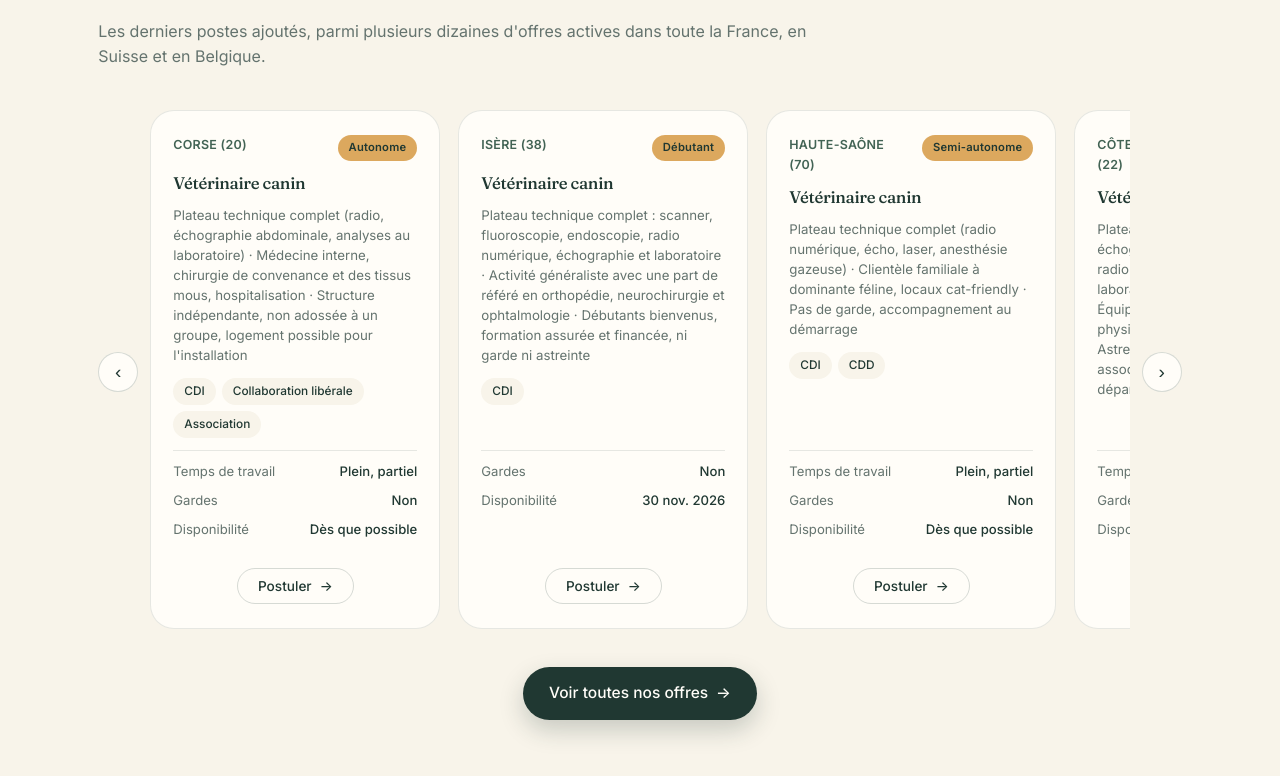
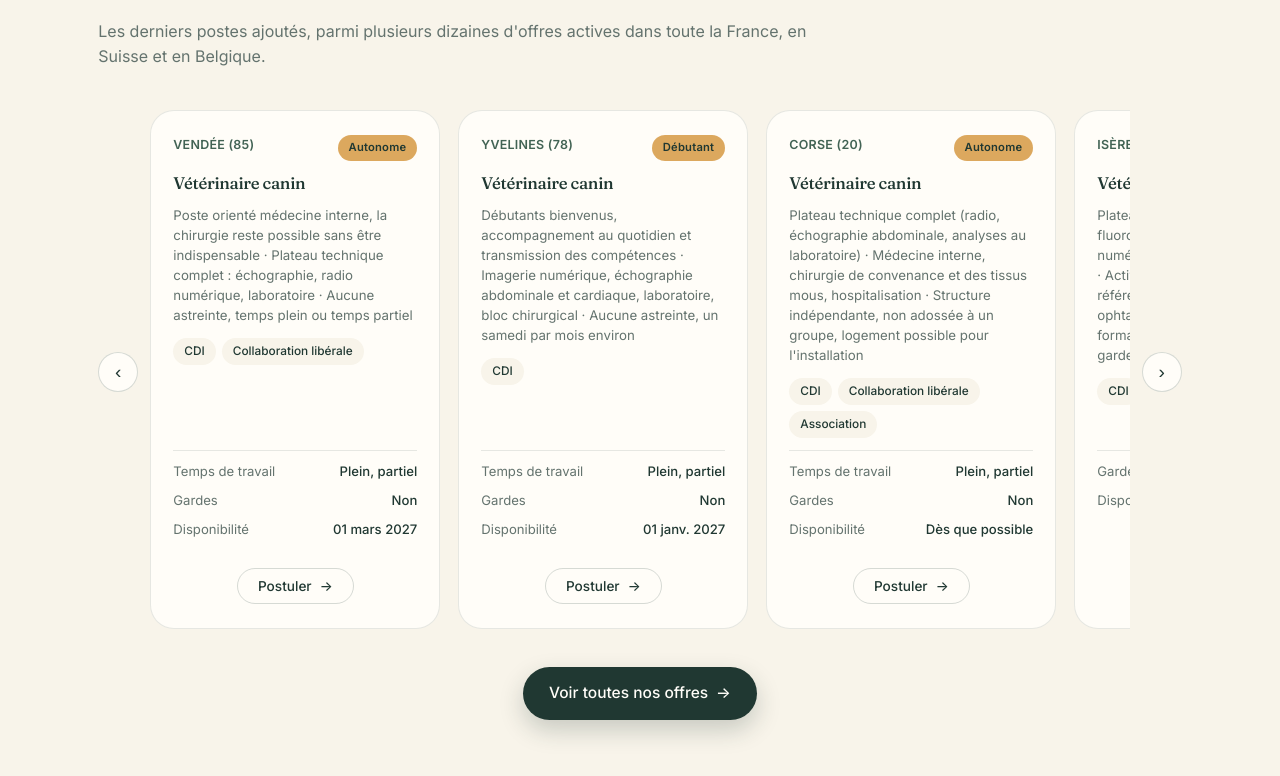
Before and after one commit to Cleuteu/sarecrute, a plain HTML site: page index.html in a window 1280 px wide. Shown: the part 960-1736 px from the top of the page. Drawn offline with Linux system fonts and the light colour scheme.

Commit message:
Mise à jour des offres et des candidats — 2026-11-24 01:16 (routine)

```diff
--- a/index.html
+++ b/index.html
@@ -1689,6 +1689,36 @@
 
             <article class="offre-teaser-card">
               <div class="offre-teaser-head">
+                <span class="offre-loc">Vendée (85)</span>
+                <span class="offre-teaser-badge-corner">Autonome</span>
+              </div>
+              <h3>Vétérinaire canin</h3>
+              <p class="offre-teaser-desc">Poste orienté médecine interne, la chirurgie reste possible sans être indispensable · Plateau technique complet : échographie, radio numérique, laboratoire · Aucune astreinte, temps plein ou temps partiel</p>
+              <div class="offre-teaser-badges">
+                <span class="offre-teaser-badge">CDI</span><span class="offre-teaser-badge">Collaboration libérale</span>
+              </div>
+              <div class="offre-teaser-fields">
+                <div class="offre-teaser-field"><span>Temps de travail</span><strong>Plein, partiel</strong></div><div class="offre-teaser-field"><span>Gardes</span><strong>Non</strong></div><div class="offre-teaser-field"><span>Disponibilité</span><strong>01 mars 2027</strong></div>
+              </div>
+              <button type="button" class="btn btn-secondary" data-offre-ref="xRWKY0">Postuler <span class="btn-arrow">→</span></button>
+            </article>
+            <article class="offre-teaser-card">
+              <div class="offre-teaser-head">
+                <span class="offre-loc">Yvelines (78)</span>
+                <span class="offre-teaser-badge-corner">Débutant</span>
+              </div>
+              <h3>Vétérinaire canin</h3>
+              <p class="offre-teaser-desc">Débutants bienvenus, accompagnement au quotidien et transmission des compétences · Imagerie numérique, échographie abdominale et cardiaque, laboratoire, bloc chirurgical · Aucune astreinte, un samedi par mois environ</p>
+              <div class="offre-teaser-badges">
+                <span class="offre-teaser-badge">CDI</span>
+              </div>
+              <div class="offre-teaser-fields">
+                <div class="offre-teaser-field"><span>Temps de travail</span><strong>Plein, partiel</strong></div><div class="offre-teaser-field"><span>Gardes</span><strong>Non</strong></div><div class="offre-teaser-field"><span>Disponibilité</span><strong>01 janv. 2027</strong></div>
+              </div>
+              <button type="button" class="btn btn-secondary" data-offre-ref="l4EJ9E">Postuler <span class="btn-arrow">→</span></button>
+            </article>
+            <article class="offre-teaser-card">
+              <div class="offre-teaser-head">
                 <span class="offre-loc">Corse (20)</span>
                 <span class="offre-teaser-badge-corner">Autonome</span>
               </div>
@@ -1731,36 +1761,6 @@
                 <div class="offre-teaser-field"><span>Temps de travail</span><strong>Plein, partiel</strong></div><div class="offre-teaser-field"><span>Gardes</span><strong>Non</strong></div><div class="offre-teaser-field"><span>Disponibilité</span><strong>Dès que possible</strong></div>
               </div>
               <button type="button" class="btn btn-secondary" data-offre-ref="NTd5Tc">Postuler <span class="btn-arrow">→</span></button>
-            </article>
-            <article class="offre-teaser-card">
-              <div class="offre-teaser-head">
-                <span class="offre-loc">Côtes-d'Armor (22)</span>
-                <span class="offre-teaser-badge-corner">Semi-autonome</span>
-              </div>
-              <h3>Vétérinaire canin</h3>
-              <p class="offre-teaser-desc">Plateau technique complet : échographie abdominale et cardiaque, radio numérique, endoscopie, laboratoire, anesthésie gazeuse · Équipe pluridisciplinaire, centre de physiothérapie avec tapis immergé · Astreintes régulées par plateforme, association possible à terme, dépannage logement à l'arrivée</p>
-              <div class="offre-teaser-badges">
-
-              </div>
-              <div class="offre-teaser-fields">
-                <div class="offre-teaser-field"><span>Temps de travail</span><strong>Plein, partiel</strong></div><div class="offre-teaser-field"><span>Gardes</span><strong>Oui</strong></div><div class="offre-teaser-field"><span>Disponibilité</span><strong>Dès que possible</strong></div>
-              </div>
-              <button type="button" class="btn btn-secondary" data-offre-ref="xPLMFL">Postuler <span class="btn-arrow">→</span></button>
-            </article>
-            <article class="offre-teaser-card">
-              <div class="offre-teaser-head">
-                <span class="offre-loc">Côtes-d'Armor (22)</span>
-                <span class="offre-teaser-badge-corner">Autonome</span>
-              </div>
-              <h3>Vétérinaire rural</h3>
-              <p class="offre-teaser-desc">Plateau technique rural complet, laboratoire avec laborantine à temps plein · Médecine et chirurgie bovines, suivi d'élevage et urgences de terrain · Véhicule de service, logement possible au démarrage, association envisageable à terme</p>
-              <div class="offre-teaser-badges">
-                <span class="offre-teaser-badge">CDI</span>
-              </div>
-              <div class="offre-teaser-fields">
-                <div class="offre-teaser-field"><span>Temps de travail</span><strong>Temps plein</strong></div><div class="offre-teaser-field"><span>Gardes</span><strong>Oui</strong></div><div class="offre-teaser-field"><span>Disponibilité</span><strong>Dès que possible</strong></div>
-              </div>
-              <button type="button" class="btn btn-secondary" data-offre-ref="8LQHlj">Postuler <span class="btn-arrow">→</span></button>
             </article>
           </div>
           <button type="button" class="offres-carousel-nav" id="offres-carousel-next" aria-label="Offres suivantes">›</button>
@@ -1787,6 +1787,20 @@
                 <span class="offre-teaser-badge-corner">Autonome</span>
               </div>
               <h3>Vétérinaire canin</h3>
+              <p class="cand-teaser-zones"><b>Recherche :</b> Nord (59), Aisne (02), Pas-de-Calais (62)</p>
+              <p class="offre-teaser-desc">Exercice canin en autonomie depuis plusieurs années · Ouverture aux remplacements courts comme à un poste durable · Recherche une clinique indépendante</p>
+
+              <div class="offre-teaser-fields">
+                <div class="offre-teaser-field"><span>Contrat souhaité</span><strong>CDI, CDD</strong></div><div class="offre-teaser-field"><span>Disponibilité</span><strong>À préciser</strong></div>
+              </div>
+              <a href="candidats?profil=SR-RELMH" class="btn btn-secondary">Voir le profil <span class="btn-arrow">→</span></a>
+            </article>
+            <article class="offre-teaser-card">
+              <div class="offre-teaser-head">
+                <span class="offre-loc">France</span>
+                <span class="offre-teaser-badge-corner">Autonome</span>
+              </div>
+              <h3>Vétérinaire canin</h3>
               <p class="cand-teaser-zones"><b>Recherche :</b> Var (83), Bouches-du-Rhône (13), Rhône (69) et 3 autres zones</p>
               <p class="offre-teaser-desc">Imagerie, cardiologie et analyses de laboratoire, consultation canine en autonomie · Exercice exclusif en animaux de compagnie, généraliste comme référé · Cherche une structure équipée, ouverte à la reprise de la chirurgie</p>
               <div class="offre-teaser-badges"><span class="offre-teaser-badge">Cardiologie</span><span class="offre-teaser-badge">Échographie</span><span class="offre-teaser-badge">Laboratoire</span></div>
@@ -1878,20 +1892,6 @@
                 <div class="offre-teaser-field"><span>Contrat souhaité</span><strong>CDD, CDI</strong></div><div class="offre-teaser-field"><span>Disponibilité</span><strong>Dès maintenant</strong></div>
               </div>
               <a href="candidats?profil=SR-41TFH" class="btn btn-secondary">Voir le profil <span class="btn-arrow">→</span></a>
-            </article>
-            <article class="offre-teaser-card">
-              <div class="offre-teaser-head">
-                <span class="offre-loc">Suisse · Belgique</span>
-                <span class="offre-teaser-badge-corner">Fin d&#x27;études</span>
-              </div>
-              <h3>Vétérinaire canin</h3>
-              <p class="cand-teaser-zones"><b>Recherche :</b> Toute la Suisse, toute la Belgique</p>
-              <p class="offre-teaser-desc">Autonome en consultation et convenance chien et chat, premières chirurgies des tissus mous · Long stage de dernière année avec un vrai volume de chirurgie · Recherche une équipe où les cas se discutent, idéalement en urgences</p>
-
-              <div class="offre-teaser-fields">
-                <div class="offre-teaser-field"><span>Contrat souhaité</span><strong>CDI</strong></div><div class="offre-teaser-field"><span>Disponibilité</span><strong>Dès maintenant</strong></div>
-              </div>
-              <a href="candidats?profil=SR-FYMG1" class="btn btn-secondary">Voir le profil <span class="btn-arrow">→</span></a>
             </article>
           </div>
           <button type="button" class="offres-carousel-nav" id="candidats-carousel-next" aria-label="Candidats suivants">›</button>
@@ -3073,11 +3073,11 @@
 
     // Candidature (teaser cards)
     const OFFRES_TEASER = {
+      "xRWKY0": { titre: "Vétérinaire canin", departement: "Vendée (85)" },
+      "l4EJ9E": { titre: "Vétérinaire canin", departement: "Yvelines (78)" },
       "jMCc96": { titre: "Vétérinaire canin", departement: "Corse (20)" },
       "XJ0Op1": { titre: "Vétérinaire canin", departement: "Isère (38)" },
       "NTd5Tc": { titre: "Vétérinaire canin", departement: "Haute-Saône (70)" },
-      "xPLMFL": { titre: "Vétérinaire canin", departement: "Côtes-d'Armor (22)" },
-      "8LQHlj": { titre: "Vétérinaire rural", departement: "Côtes-d'Armor (22)" },
     };
     const OFFRE_FORM_BASE = "https://airtable.com/embed/appP0W2ISytaNyAhG/pagLHayX0lDelY5fr/form";
     const OFFRE_FORM_FIELD = "Poste visé (site web)";
```
Also changed, not shown: candidats.html (+1 -1 lines), offres.html (+1 -1 lines), .candidats-state.json, .offres-state.json.
